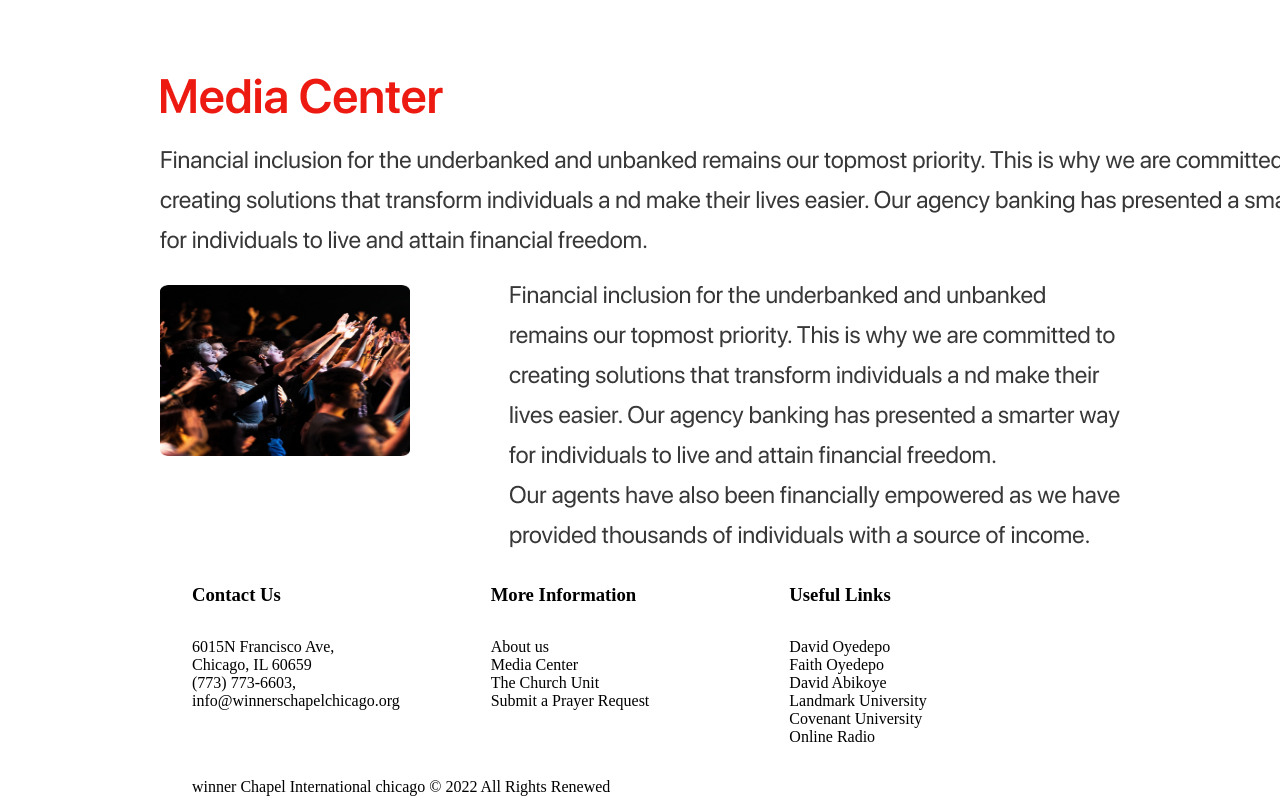
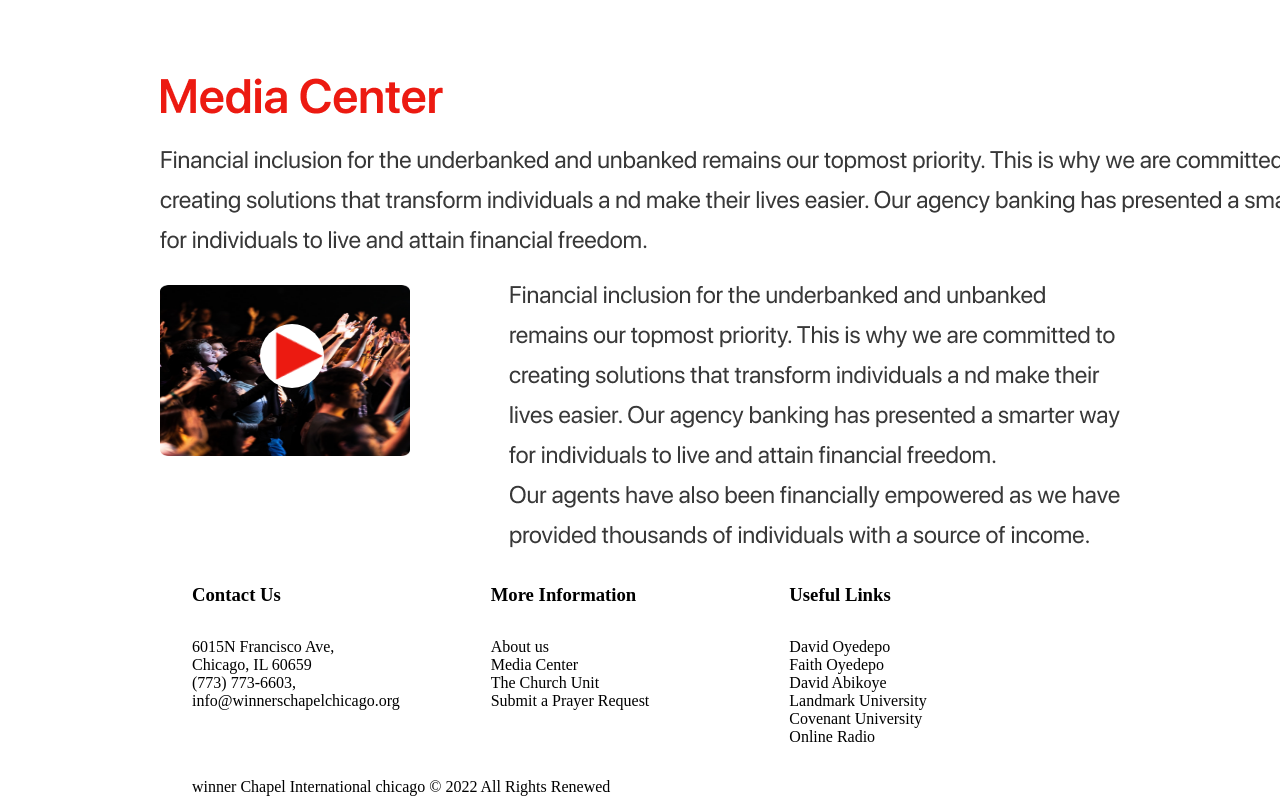
Before and after one commit to ejiogurobert/winners-chapel, a plain HTML site: page index.html in a window 1280 px wide. Shown: the part 4502-5302 px from the top of the page. Drawn offline with Linux system fonts and the light colour scheme.

Commit message:
added media button to section five

```diff
--- a/index.css
+++ b/index.css
@@ -178,10 +178,25 @@ a {
     .recent-image {
         width: 79%;
         height: 64%;
+        margin-top: -64px
     }
     .recent-image > img {
         width: 100%;
         height: 100%;
+    }
+    .play {
+        height: 4rem;
+        width: 4rem;
+        border-radius: 50%;
+        background-color: #fff;
+        position: relative;
+        top: 60%;
+        left: 40%;
+    }
+    .play img {
+        width: 75%;
+        height: 75%;
+        margin: 8px 0 0 15px;
     }
 /* -------footer------ */
 #main-footer {
--- a/index.html
+++ b/index.html
@@ -134,6 +134,7 @@
         <div><img src="images/media write-up.png" alt="" /></div>
         <div class="recent">
           <div class="recent-image">
+            <div class="play"><img src="images/Vector.png" alt="" /></div>
             <img src="images/unsplash_pmiW630yDPE.png" alt="" />
           </div>
           <div class="recent-message">
```
